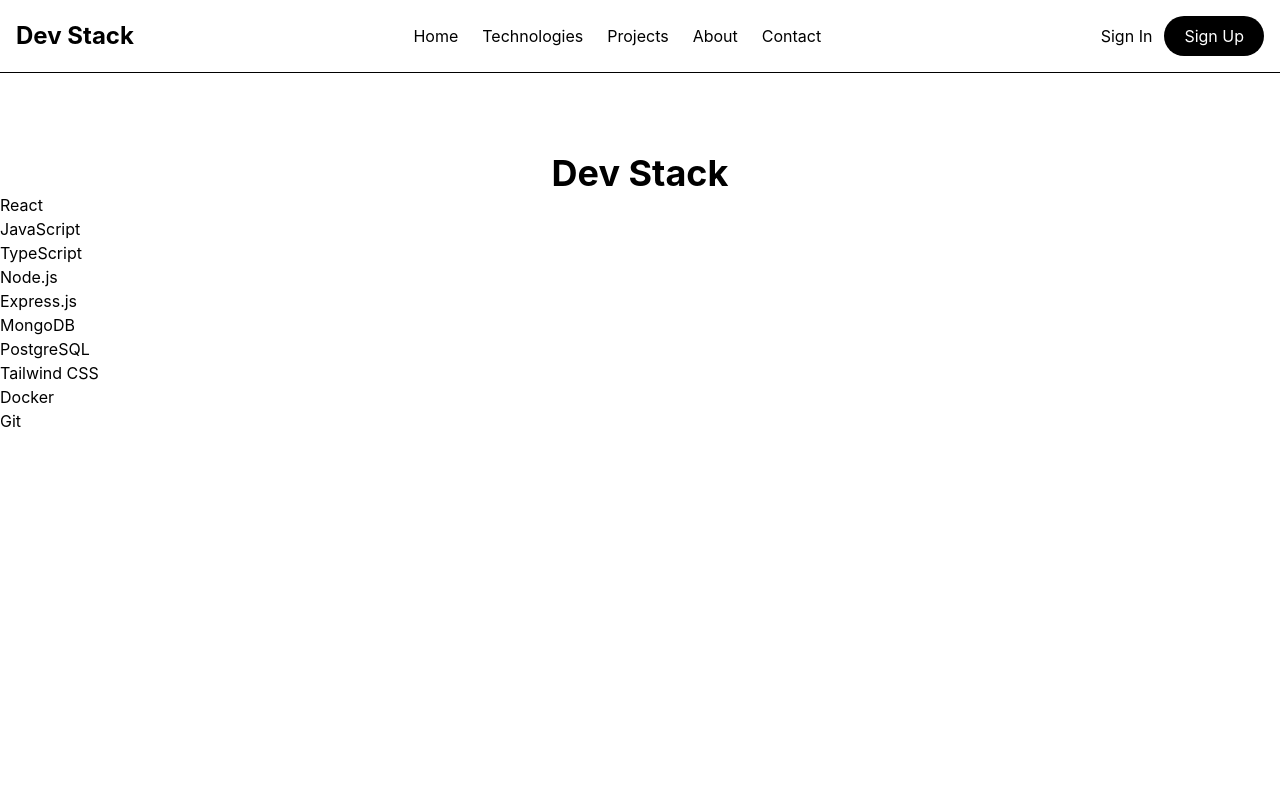
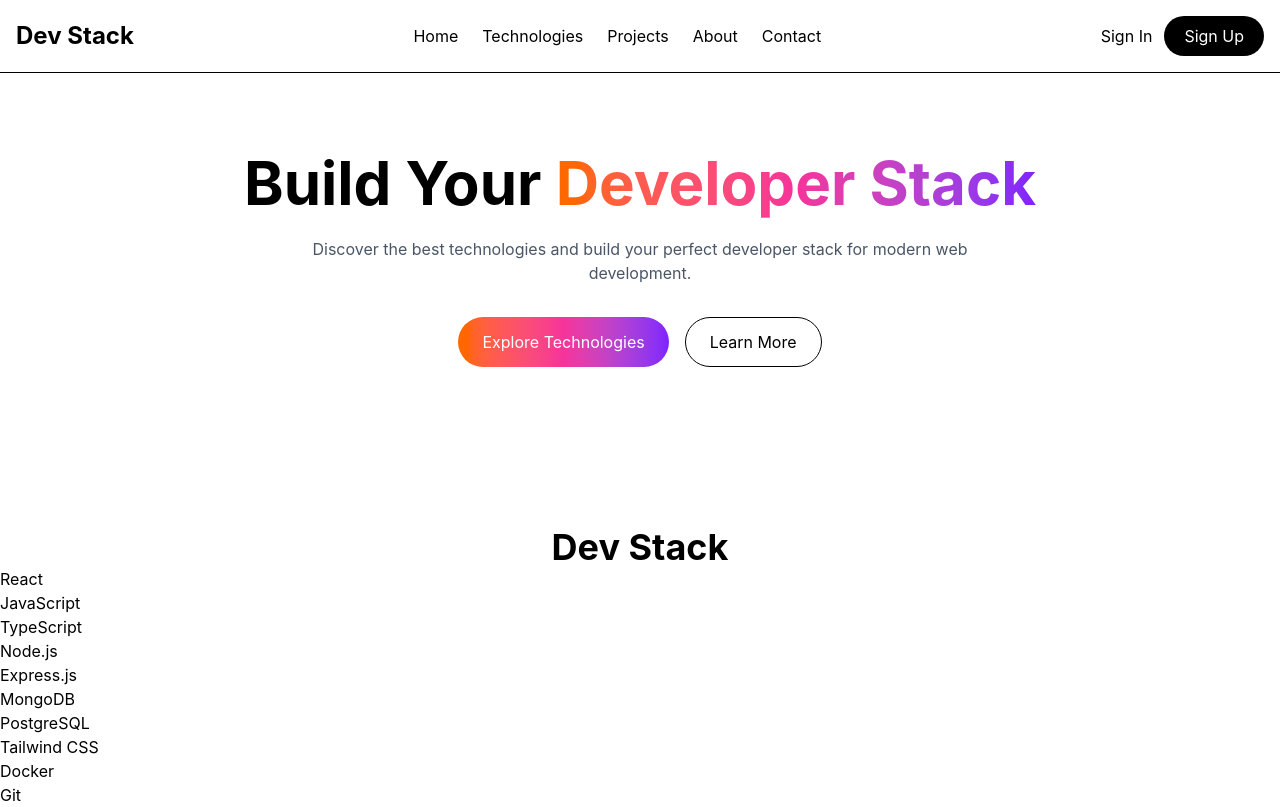
Before and after one commit to nafisaalicodes/Dev-stack-Assignment-5-, a React (Vite) app: page / in a window 1280 px wide. Built offline with nearby package versions, Linux system fonts and the light colour scheme.

Commit message:
add hero  component and integrate into App.tsx

```diff
--- a/src/App.tsx
+++ b/src/App.tsx
@@ -1,6 +1,7 @@
 import { useEffect, useState } from "react"
 import technologiesData from "./data/technologies.json"
 import Navbar from "./components/Navbar"
+import Hero from "./components/Hero"
 
 type Technology = {
   id: string
@@ -29,6 +30,7 @@ function App() {
   return (
     <>
       <Navbar />
+       <Hero />
 
       <main>
         <h1 className="text-4xl font-bold text-center mt-20">
--- /dev/null
+++ b/src/components/Hero.tsx
@@ -0,0 +1,37 @@
+function Hero() {
+  return (
+    <section className="py-20 px-6">
+
+      <div className="max-w-7xl mx-auto text-center">
+
+        <h1 className="text-4xl md:text-6xl font-bold">
+          Build Your{" "}
+          <span className="bg-gradient-to-r from-orange-500 via-pink-500 to-violet-600 bg-clip-text text-transparent">
+            Developer Stack
+          </span>
+        </h1>
+
+        <p className="max-w-2xl mx-auto mt-6 text-gray-600">
+          Discover the best technologies and build your perfect
+          developer stack for modern web development.
+        </p>
+
+        <div className="mt-8 flex flex-col sm:flex-row justify-center gap-4">
+
+          <button className="bg-gradient-to-r from-orange-500 via-pink-500 to-violet-600 text-white px-6 py-3 rounded-full">
+            Explore Technologies
+          </button>
+
+          <button className="border px-6 py-3 rounded-full">
+            Learn More
+          </button>
+
+        </div>
+
+      </div>
+
+    </section>
+  )
+}
+
+export default Hero
```
